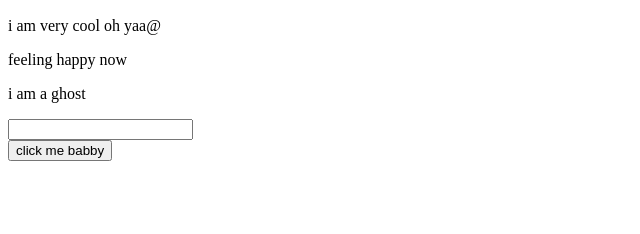
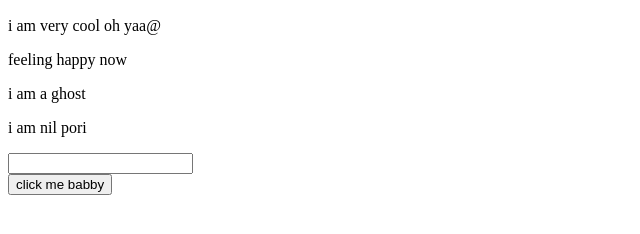
Before and after one commit to rafayeth/my-first-website, a plain HTML site: page index.html in a window 1280 px wide. Shown: the part 110-344 px from the top of the page, without its empty margins (0-640 px from the left). Drawn offline with Linux system fonts and the light colour scheme.

Commit message:
finally sendingn

```diff
--- a/index.html
+++ b/index.html
@@ -11,6 +11,7 @@
 <p>i am very cool oh yaa@</p>
 <p>feeling happy now</p>
 <p>i am a ghost</p>
+<p>i am nil pori</p>
 <input type="text">
 <br>
 <button>click me babby</button>
```
